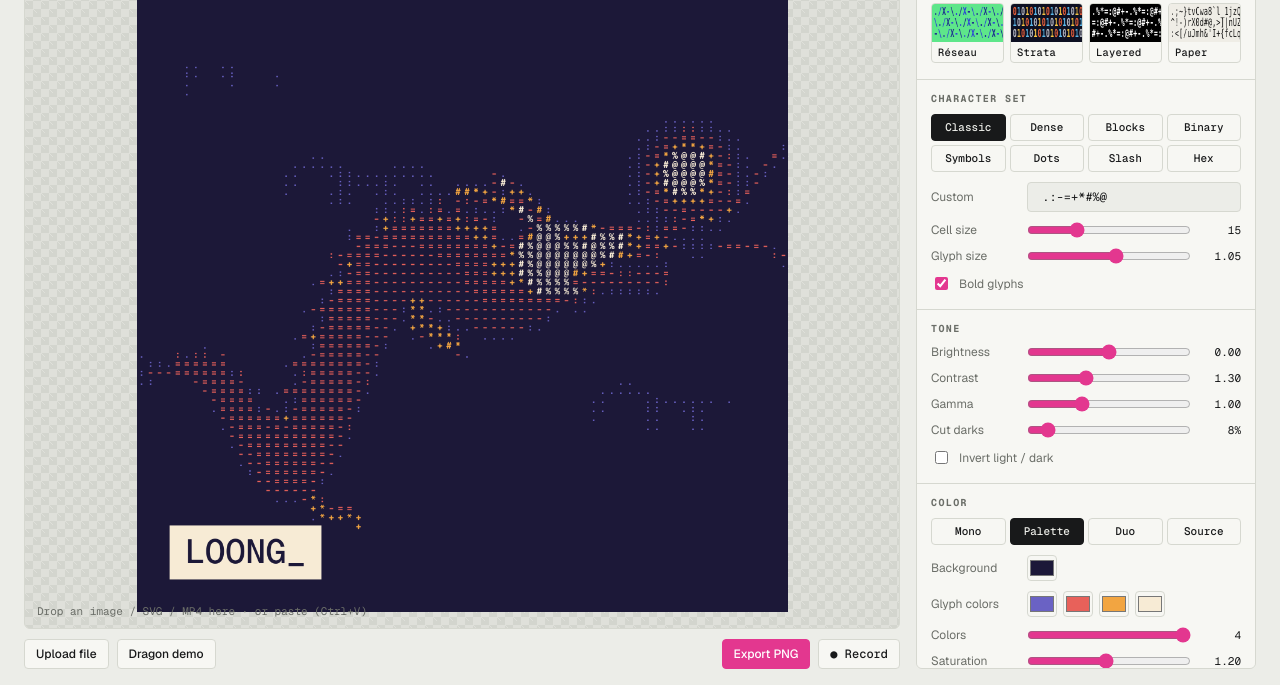
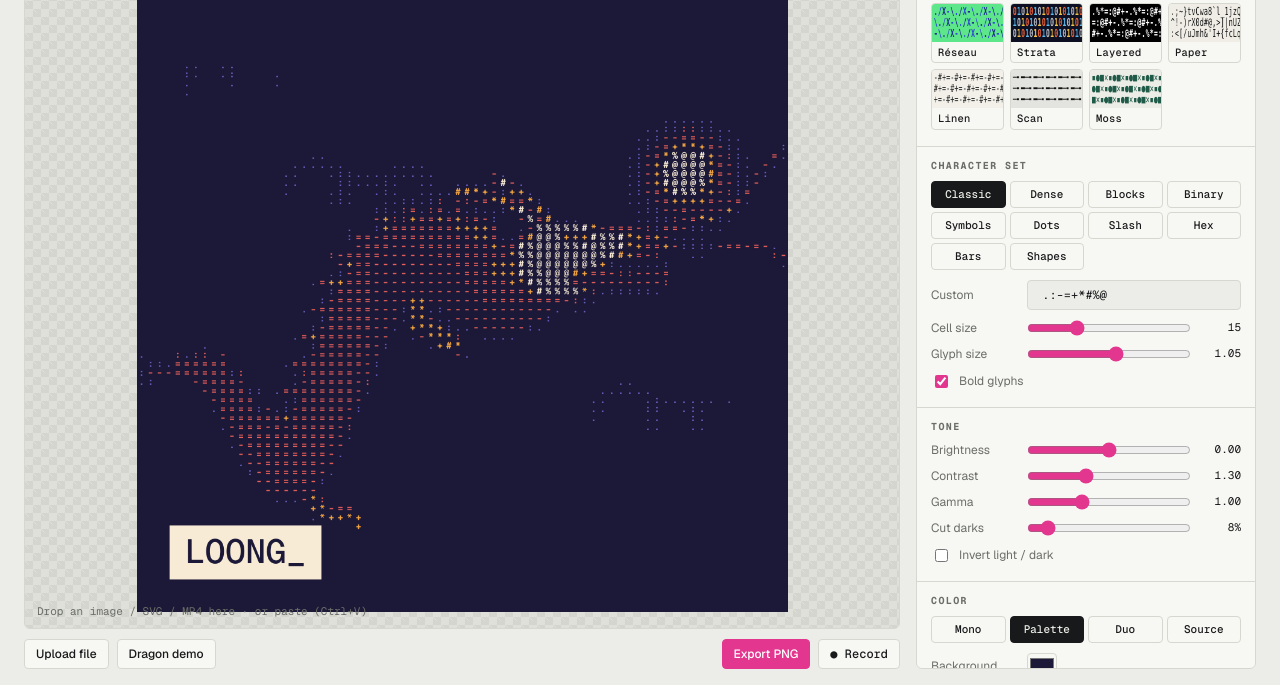
Before and after one commit to hee-quoc/ascii-rxa, a website: page index.html in a window 1280 px wide. Shown: the part 123-808 px from the top of the page. Drawn offline with nearby package versions, Linux system fonts and the light colour scheme; animation ran at ten frames a second.

Commit message:
Add Linen, Scan and Moss presets with shape glyphs and grain

```diff
--- a/index.html
+++ b/index.html
@@ -68,6 +68,7 @@
       <div class="row2"><label data-i18n="inks"></label><div class="inks" id="inks"></div></div>
       <div class="row"><label for="inkN" data-i18n="inkN"></label><input id="inkN" data-k="inkN" type="range" min="1" max="4" step="1"><output data-o="inkN"></output></div>
       <div class="row"><label for="sat" data-i18n="sat"></label><input id="sat" data-k="sat" type="range" min="0" max="2.5" step="0.05"><output data-o="sat"></output></div>
+      <div class="row"><label for="grain" data-i18n="grain"></label><input id="grain" data-k="grain" type="range" min="0" max="0.5" step="0.01"><output data-o="grain"></output></div>
     </section>
 
     <section>
@@ -102,7 +103,7 @@
       <div class="row"><label for="flicker">Flicker</label><input id="flicker" data-k="flicker" type="range" min="0" max="0.3" step="0.01"><output data-o="flicker"></output></div>
       <div class="row2"><label for="label">Label</label><input id="label" data-k="label" type="text" placeholder="LOONG_" spellcheck="false"></div>
       <div class="row2"><label for="labelPos" data-i18n="pos"></label>
-        <select id="labelPos" data-k="labelPos"><option value="c" data-i18n="posC"></option><option value="bl" data-i18n="posBL"></option><option value="tl" data-i18n="posTL"></option><option value="br" data-i18n="posBR"></option></select></div>
+        <select id="labelPos" data-k="labelPos"><option value="c" data-i18n="posC"></option><option value="bl" data-i18n="posBL"></option><option value="tl" data-i18n="posTL"></option><option value="br" data-i18n="posBR"></option><option value="vl" data-i18n="posVL"></option></select></div>
     </section>
 
     <section>
--- a/js/app.js
+++ b/js/app.js
@@ -86,7 +86,11 @@ function getAtlas(name, ramp) {
   for (let i = 0; i < L; i++) {
     const ch = chars[i] || ' ';
     empty[i] = !ch.trim();
-    if (!empty[i]) { x.save(); x.beginPath(); x.rect(i * s, 0, s, s); x.clip(); x.fillText(ch, i * s + s / 2, s / 2 + s * 0.05); x.restore(); }
+    if (empty[i]) continue;
+    x.save(); x.beginPath(); x.rect(i * s, 0, s, s); x.clip();
+    if (GL.SHAPES[ch]) GL.SHAPES[ch](x, i * s, 0, s, state.fscale);
+    else x.fillText(ch, i * s + s / 2, s / 2 + s * 0.05);
+    x.restore();
   }
   return atlasCache[name] = { key, c, L, empty };
 }
@@ -99,6 +103,16 @@ const maskC = document.createElement('canvas'), mctx = maskC.getContext('2d');
 const inkC = document.createElement('canvas'), ictx = inkC.getContext('2d');
 const imgC = document.createElement('canvas'), gctx = imgC.getContext('2d');
 let dirty = true;
+// static film grain, regenerated only when the output size changes
+const grainC = document.createElement('canvas');
+function getGrain(W, H) {
+  if (grainC.width === W && grainC.height === H) return grainC;
+  grainC.width = W; grainC.height = H;
+  const g = grainC.getContext('2d'), im = g.createImageData(W, H), a = im.data;
+  for (let i = 0; i < a.length; i += 4) { const v = Math.random() < 0.5 ? 0 : 255; a[i] = a[i + 1] = a[i + 2] = v; a[i + 3] = Math.random() * 255; }
+  g.putImageData(im, 0, 0);
+  return grainC;
+}
 const hex = h => { const n = parseInt(h.slice(1), 16); return [n >> 16 & 255, n >> 8 & 255, n & 255]; };
 function hash(x, y, s) { let h = Math.imul(x, 374761393) ^ Math.imul(y, 668265263) ^ Math.imul(s, 1442695041); h = Math.imul(h ^ (h >>> 13), 1274126177); return ((h ^ (h >>> 16)) >>> 0) / 4294967296; }
 function setSize(c, w, h) { if (c.width !== w || c.height !== h) { c.width = w; c.height = h; } }
@@ -175,6 +189,7 @@ function render(time) {
   if (state.imgOpacity > 0) { octx.globalAlpha = state.imgOpacity; octx.globalCompositeOperation = state.imgBlend; octx.drawImage(imgC, 0, 0); }
   octx.globalAlpha = state.inkOpacity; octx.globalCompositeOperation = state.blend; octx.drawImage(inkC, 0, 0);
   octx.globalAlpha = 1; octx.globalCompositeOperation = 'source-over';
+  if (state.grain > 0) { octx.globalAlpha = state.grain; octx.drawImage(getGrain(W, H), 0, 0); octx.globalAlpha = 1; }
   if (state.patch && state.reveal > 0) {
     octx.save(); octx.beginPath();
     for (let by = 0; by < brows; by++) for (let bx = 0; bx < bcols; bx++) if (kinds[by * bcols + bx] === 2) octx.rect(bx * blk * s, by * blk * s, blk * s, blk * s);
@@ -189,6 +204,14 @@ function updateMeta() {
   $('#meta').textContent = `${lastInfo.cols} × ${lastInfo.rows} ${t('chars')} · ${lastInfo.W} × ${lastInfo.H} px · ${kind}`;
 }
 function drawLabel(W, H) {
+  if (state.labelPos === 'vl') { // small vertical caption on the left edge, no box
+    const fs = Math.round(W * 0.016);
+    octx.save(); octx.translate(W * 0.022, H / 2); octx.rotate(-Math.PI / 2);
+    octx.font = `700 ${fs}px "Geist Mono", ui-monospace, monospace`;
+    octx.textAlign = 'center'; octx.textBaseline = 'middle'; octx.fillStyle = state.inks[0];
+    octx.fillText(state.label, 0, 0); octx.restore();
+    return;
+  }
   const fs = Math.round(W * 0.052), padX = fs * 0.45, padY = fs * 0.3;
   octx.font = `500 ${fs}px "Geist Mono", ui-monospace, monospace`;
   octx.textBaseline = 'middle';
@@ -218,7 +241,7 @@ function loop(time) {
 
 /* ---------- UI ---------- */
 const INT_KEYS = ['cell', 'inkN', 'block'];
-const PCT_KEYS = ['cut', 'imgOpacity', 'inkOpacity', 'reveal', 'alt', 'flip', 'flicker'];
+const PCT_KEYS = ['cut', 'imgOpacity', 'inkOpacity', 'reveal', 'alt', 'flip', 'flicker', 'grain'];
 function fmt(k, v) {
   if (typeof v !== 'number') return v;
   if (INT_KEYS.includes(k)) return String(v);
--- a/js/i18n.js
+++ b/js/i18n.js
@@ -11,12 +11,12 @@ GL.STRINGS = {
     sLayer: 'Lồng ảnh gốc', sMotion: 'Chuyển động & chữ',
     custom: 'Tự nhập', cell: 'Cỡ ô', fscale: 'Cỡ chữ', bold: 'Chữ đậm',
     bright: 'Độ sáng', contrast: 'Tương phản', gamma: 'Gamma', cut: 'Cắt vùng tối', invert: 'Đảo sáng / tối',
-    bg: 'Nền', inks: 'Màu chữ', inkN: 'Số màu', sat: 'Độ bão hoà',
+    bg: 'Nền', inks: 'Màu chữ', inkN: 'Số màu', sat: 'Độ bão hoà', grain: 'Hạt nhiễu',
     cMono: 'Mono', cPalette: 'Palette', cDuo: 'Duo', cSource: 'Ảnh',
     imgOpacity: 'Ảnh dưới', imgGray: 'Ảnh đen trắng',
     imgNormal: 'ảnh: normal', imgMultiply: 'ảnh: multiply', imgScreen: 'ảnh: screen', imgLuminosity: 'ảnh: luminosity', imgOverlay: 'ảnh: overlay',
     on: 'bật', alt: 'Bộ chữ 2', flip: 'Đảo block', reveal: 'Lộ ảnh', shuffle: 'Xáo block', set2: 'bộ 2',
-    pos: 'Vị trí', posC: 'giữa', posBL: 'dưới trái', posTL: 'trên trái', posBR: 'dưới phải',
+    pos: 'Vị trí', posC: 'giữa', posBL: 'dưới trái', posTL: 'trên trái', posBR: 'dưới phải', posVL: 'dọc bên trái',
     frameSource: 'tỉ lệ gốc',
     chars: 'ký tự', kindSample: 'rồng demo', kindImage: 'ảnh', kindVideo: 'video',
     tUnsupported: 'File này chưa hỗ trợ — dùng ảnh, SVG hoặc video',
@@ -36,12 +36,12 @@ GL.STRINGS = {
     sLayer: 'Source layer', sMotion: 'Motion & label',
     custom: 'Custom', cell: 'Cell size', fscale: 'Glyph size', bold: 'Bold glyphs',
     bright: 'Brightness', contrast: 'Contrast', gamma: 'Gamma', cut: 'Cut darks', invert: 'Invert light / dark',
-    bg: 'Background', inks: 'Glyph colors', inkN: 'Colors', sat: 'Saturation',
+    bg: 'Background', inks: 'Glyph colors', inkN: 'Colors', sat: 'Saturation', grain: 'Grain',
     cMono: 'Mono', cPalette: 'Palette', cDuo: 'Duo', cSource: 'Source',
     imgOpacity: 'Image', imgGray: 'Grayscale image',
     imgNormal: 'image: normal', imgMultiply: 'image: multiply', imgScreen: 'image: screen', imgLuminosity: 'image: luminosity', imgOverlay: 'image: overlay',
     on: 'on', alt: 'Set 2', flip: 'Flip blocks', reveal: 'Reveal image', shuffle: 'Shuffle', set2: 'set 2',
-    pos: 'Position', posC: 'center', posBL: 'bottom left', posTL: 'top left', posBR: 'bottom right',
+    pos: 'Position', posC: 'center', posBL: 'bottom left', posTL: 'top left', posBR: 'bottom right', posVL: 'vertical left',
     frameSource: 'source ratio',
     chars: 'chars', kindSample: 'dragon demo', kindImage: 'image', kindVideo: 'video',
     tUnsupported: 'Unsupported file — use an image, SVG or video',
--- a/js/presets.js
+++ b/js/presets.js
@@ -16,6 +16,26 @@ GL.CHARSETS = {
   dots:    { ramp: ' ·∙•●', name: 'Dots' },
   slash:   { ramp: ' .-/\\X', name: 'Slash' },
   hex:     { ramp: ' 123456789ABCDEF', name: 'Hex' },
+  bars:    { ramp: ' ─╸━', name: 'Bars' },
+  shapes:  { ramp: ' ▪✕■●', name: 'Shapes' },
+};
+
+/* Glyphs drawn as geometry instead of font text, so they fill the cell
+ * edge to edge and line up into continuous bars / halftone dots.
+ * Each gets the atlas context, the cell's left/top, cell size and glyph scale. */
+GL.SHAPES = {
+  '─': (x, l, t, s, k) => { const h = s * 0.16 * k; x.fillRect(l, t + (s - h) / 2, s, h); },
+  '╸': (x, l, t, s, k) => { const h = s * 0.58 * k; x.fillRect(l, t + (s - h) / 2, s * 0.55, h); },
+  '━': (x, l, t, s, k) => { const h = s * 0.58 * k; x.fillRect(l, t + (s - h) / 2, s, h); },
+  '▪': (x, l, t, s, k) => { const w = s * 0.34 * k; x.fillRect(l + (s - w) / 2, t + (s - w) / 2, w, w); },
+  '■': (x, l, t, s, k) => { const w = s * 0.78 * k; x.fillRect(l + (s - w) / 2, t + (s - w) / 2, w, w); },
+  '●': (x, l, t, s, k) => { x.beginPath(); x.arc(l + s / 2, t + s / 2, s * 0.5 * k, 0, Math.PI * 2); x.fill(); },
+  '✕': (x, l, t, s, k) => {
+    const a = s * 0.36 * k, c = [l + s / 2, t + s / 2];
+    x.save(); x.strokeStyle = '#fff'; x.lineWidth = s * 0.2 * k; x.lineCap = 'square'; x.beginPath();
+    x.moveTo(c[0] - a, c[1] - a); x.lineTo(c[0] + a, c[1] + a); x.moveTo(c[0] + a, c[1] - a); x.lineTo(c[0] - a, c[1] + a);
+    x.stroke(); x.restore();
+  },
 };
 
 GL.DEFAULTS = {
@@ -24,7 +44,7 @@ GL.DEFAULTS = {
   color: 'mono', bg: '#0A0A0A', inks: ['#FFFFFF', '#BBBBBB', '#888888', '#FFFFFF'], inkN: 1, sat: 1.2,
   imgOpacity: 0, imgBlend: 'source-over', blend: 'source-over', inkOpacity: 1, imgGray: true,
   patch: false, block: 6, reveal: 0, alt: 0.3, flip: 0, altSet: 'dots', seed: 7,
-  flicker: 0, label: '', labelPos: 'c', frame: 'source', size: '1080',
+  flicker: 0, grain: 0, label: '', labelPos: 'c', frame: 'source', size: '1080',
 };
 
 GL.PRESETS = {
@@ -64,6 +84,19 @@ GL.PRESETS = {
   paper: { name: { vi: 'Paper', en: 'Paper' },
     ramp: GL.CHARSETS.dense.ramp, cell: 9, color: 'mono', bg: '#EFEDE6',
     inks: ['#151515', '#151515', '#151515', '#151515'], invert: true, contrast: 1.2 },
+  // graphite 12.59 — plain keyboard ASCII on cream
+  linen: { name: { vi: 'Linen', en: 'Linen' },
+    ramp: ' -=+#', cell: 9, color: 'mono', bg: '#F2F0E9',
+    inks: ['#2A2A2A', '#2A2A2A', '#2A2A2A', '#2A2A2A'], contrast: 1.5, cut: 0.12 },
+  // black 14.67 — horizontal scan bars over a grainy grey
+  scan: { name: { vi: 'Scan', en: 'Scan' },
+    ramp: GL.CHARSETS.bars.ramp, cell: 8, color: 'mono', bg: '#E3E3DF',
+    inks: ['#111111', '#111111', '#111111', '#111111'], contrast: 1.6, cut: 0.1, grain: 0.18, frame: '1.7778' },
+  // green 6.85 — halftone dots, squares and crosses
+  moss: { name: { vi: 'Moss', en: 'Moss' },
+    ramp: GL.CHARSETS.shapes.ramp, cell: 18, color: 'mono', bg: '#EDEDE8',
+    inks: ['#1E5A47', '#1E5A47', '#1E5A47', '#1E5A47'], contrast: 1.5, cut: 0.1, grain: 0.08,
+    label: '2025', labelPos: 'vl', frame: '1.7778' },
 };
 
 GL.DEFAULT_PRESET = 'loong';
```
Also changed, not shown: README.md, 1 other file.
